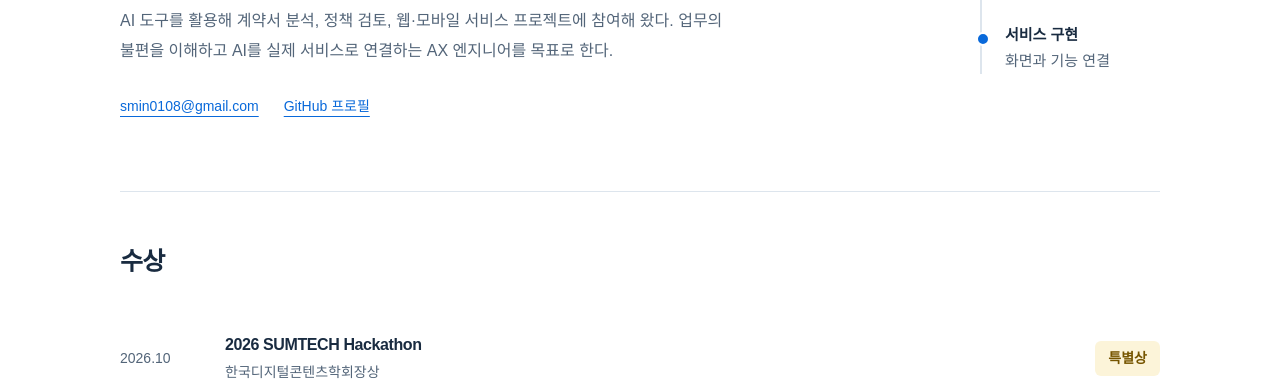
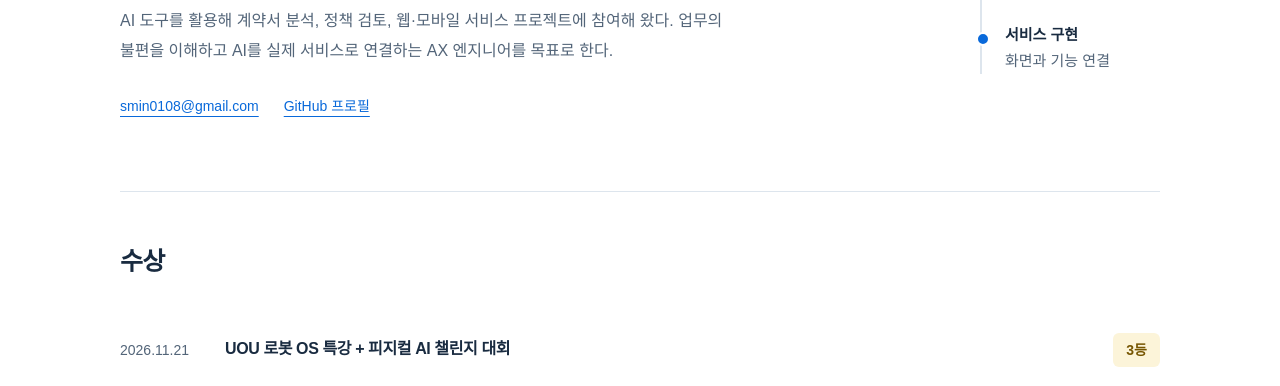
Before and after one commit to rokmc1893/rokmc1893, a plain HTML site: page index.html in a window 1280 px wide. Shown: the part 354-740 px from the top of the page. Drawn offline with Linux system fonts and the light colour scheme.

Commit message:
docs: 피지컬 AI 챌린지 수상 내역 추가

```diff
--- a/index.html
+++ b/index.html
@@ -22,7 +22,7 @@
     <aside class="flow" aria-label="관심 있는 개발 흐름"><div><b>업무 이해</b>사용자의 불편 찾기</div><div><b>AI 활용</b>아이디어 구체화</div><div><b>서비스 구현</b>화면과 기능 연결</div></aside>
   </header>
   <main>
-    <section id="awards" aria-labelledby="awards-title"><h2 id="awards-title">수상</h2><ul class="awards"><li class="award"><time>2026.10</time><div><h3>2026 SUMTECH Hackathon</h3><p>한국디지털콘텐츠학회장상</p></div><strong>특별상</strong></li><li class="award"><time>2026.08</time><div><h3>인천대·울산대 초광역 지역문제 해결형 해커톤</h3><p></p></div><strong>장려상</strong></li><li class="award"><time>2025.12</time><div><h3>AI 및 빅데이터를 활용한 산업특화 아이디어 공모전</h3><p></p></div><strong>장려상</strong></li></ul></section>
+    <section id="awards" aria-labelledby="awards-title"><h2 id="awards-title">수상</h2><ul class="awards"><li class="award"><time datetime="2026-11-21">2026.11.21</time><div><h3>UOU 로봇 OS 특강 + 피지컬 AI 챌린지 대회</h3></div><strong>3등</strong></li><li class="award"><time>2026.10</time><div><h3>2026 SUMTECH Hackathon</h3><p>한국디지털콘텐츠학회장상</p></div><strong>특별상</strong></li><li class="award"><time>2026.08</time><div><h3>인천대·울산대 초광역 지역문제 해결형 해커톤</h3><p></p></div><strong>장려상</strong></li><li class="award"><time>2025.12</time><div><h3>AI 및 빅데이터를 활용한 산업특화 아이디어 공모전</h3><p></p></div><strong>장려상</strong></li></ul></section>
     <section id="projects" aria-labelledby="projects-title"><h2 id="projects-title">대표 프로젝트</h2><p class="section-note">프로젝트는 AI 도구를 활용해 개발했으며, 아래 기술은 프로젝트에 사용된 기술을 뜻한다. <a href="https://github.com/rokmc1893/rokmc1893/blob/main/docs/CONTRIBUTIONS.md">프로젝트별 주요 작업</a></p><article class="project">
       <div class="project-heading"><h3><a href="https://github.com/ulsanung-del/legal-screening-assistant">Deepgle Legal</a></h3><span>문서 분석</span></div>
       <p class="description">계약서의 위험 조항과 근거 법령을 함께 확인하는 AI 분석 서비스다.</p>
```
Also changed, not shown: 1 other file.
